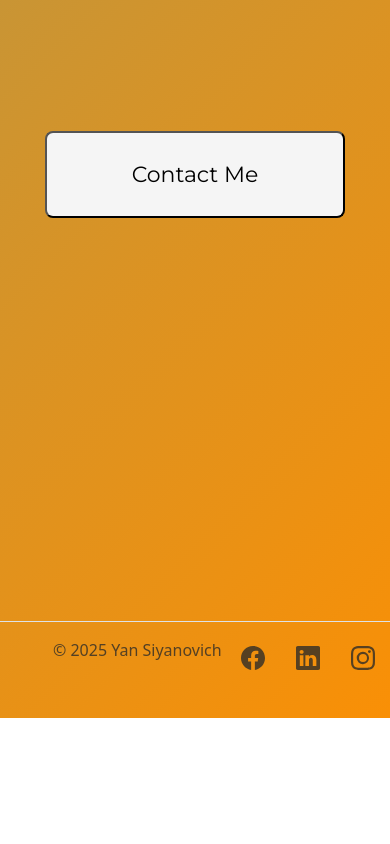
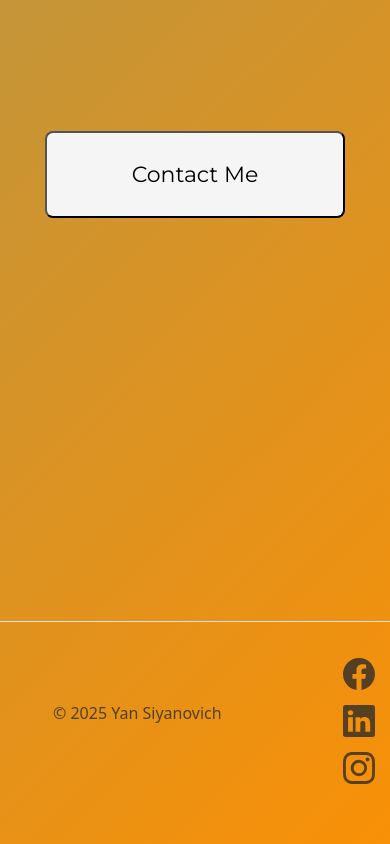
Before and after one commit to YanSiyanovich/personal-website, a plain HTML site: page index.html in a window 390 px wide. Shown: the part 2661-3505 px from the top of the page. Before the commit the page ends 3379 px from the top, so only its background shows below. Drawn offline with nearby package versions, Linux system fonts and the light colour scheme; a web font is replaced by a local one.

Commit message:
Update style.css

```diff
--- a/style.css
+++ b/style.css
@@ -170,3 +170,22 @@ body {
 svg {
   margin-right: 15px;
 }
+
+@media (max-width: 768px) {
+
+
+.nav {
+    display: flex;
+    flex-direction: column;
+    align-items: center;
+    justify-content: center;
+    gap: 15px;
+    padding: 20px 0;
+  }
+
+
+.nav a svg {
+    width: 32px;
+    height: 32px;
+  }
+}
```
